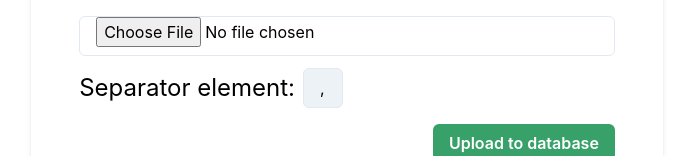
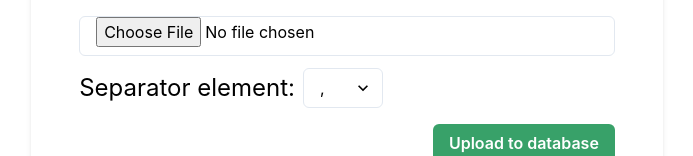
Before and after one commit to jonathan-wanderley/csv-reader, a React (Vite) app in the folder client/: page / in a window 1280 px wide. Both pictures are taken after a click on the tab "File upload". Shown: the part 186-342 px from the top of the page, without its empty margins (293-986 px from the left). Built offline with nearby package versions, Linux system fonts and the light colour scheme.

Commit message:
feat(client): remove separator input and add select option

```diff
--- a/client/src/App.tsx
+++ b/client/src/App.tsx
@@ -1,4 +1,4 @@
-import { Box, Container, Heading, Tabs, TabList, TabPanels, Tab, TabPanel, Input, Stack, useRadioGroup, HStack, Text, Button } from '@chakra-ui/react'
+import { Box, Container, Heading, Tabs, TabList, TabPanels, Tab, TabPanel, Input, Stack, useRadioGroup, HStack, Text, Button, Select } from '@chakra-ui/react'
 import RadioCard from './components/RadioCard'
 
 function App() {
@@ -67,7 +67,10 @@ function App() {
                 </Stack>
                 <HStack marginTop='3' gap='2'>
                   <Text fontSize='2xl'>Separator element:</Text>
-                  <Input bgColor='gray.100' maxWidth='40px' type='text' defaultValue=',' maxLength={Number('1')}></Input>
+                  <Select maxWidth='20'>
+                    <option value='option1'>,</option>
+                    <option value='option2'>.</option>
+                  </Select>
                 </HStack>
 
                 <Button bgColor='green.500' color='#fff' marginTop='4' float='right'>Upload to database</Button>
```
